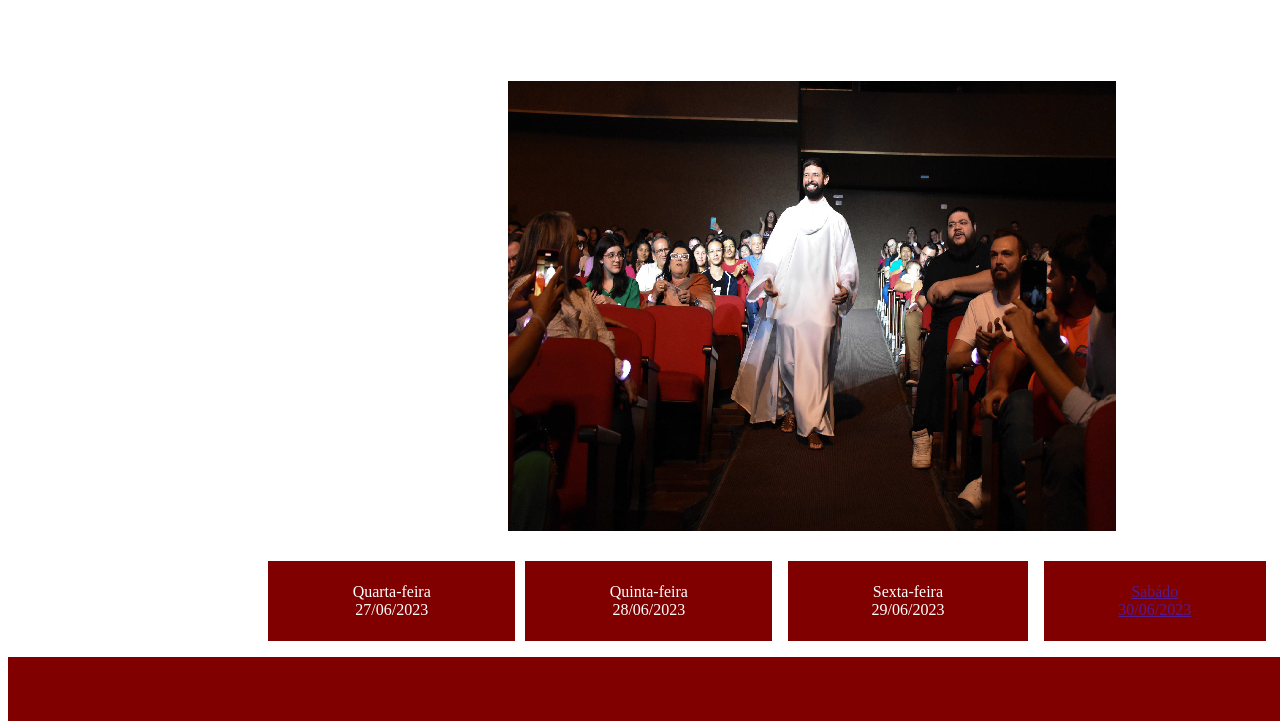
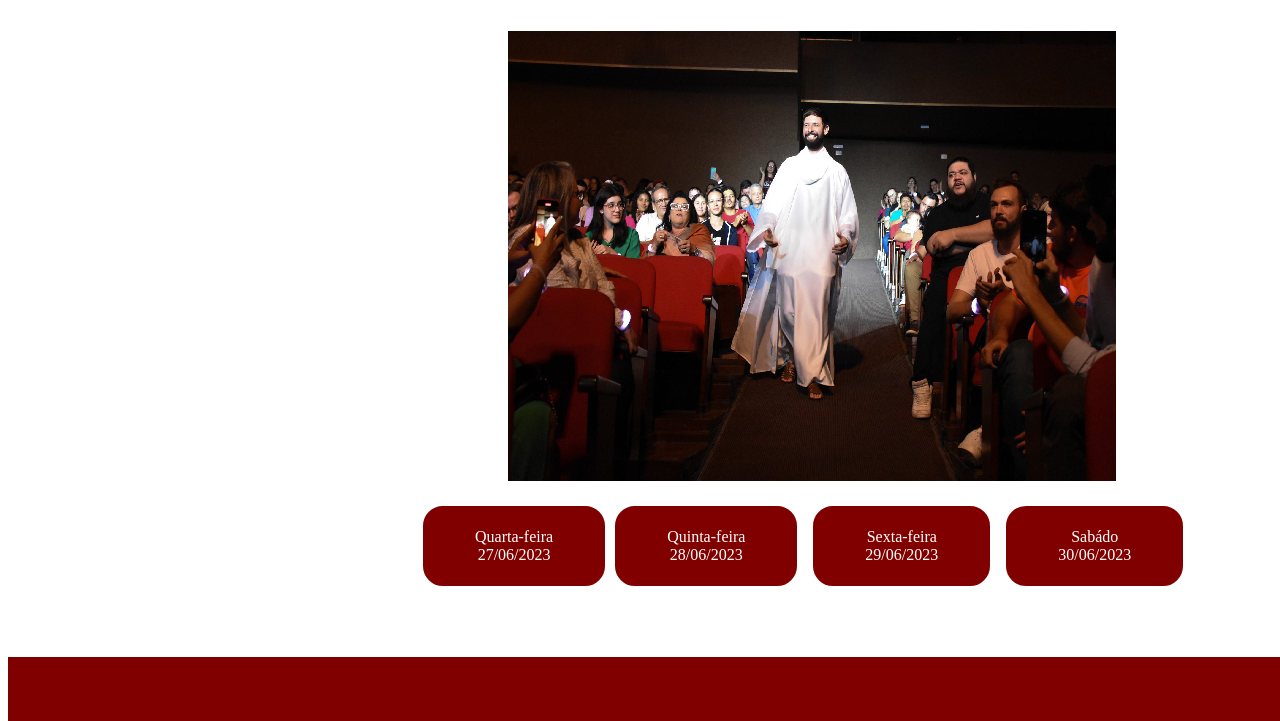
Before and after one commit to Chicomoedas/SITE-PROJETO-INTEGRADOR-001, a plain HTML site: page ingressos.html in a window 1280 px wide. Shown: the part 79-800 px from the top of the page. Drawn offline with Linux system fonts and the light colour scheme.

Commit message:
finalmente finalizado

```diff
--- a/estilo.css
+++ b/estilo.css
@@ -1,5 +1,5 @@
 header {
-
+    display: flex;
     top: 0;
     text-align: center;
     width: 100%;
@@ -13,7 +13,7 @@ header {
     padding-top: 20px;
     padding-bottom: 30px;
     box-sizing: border-box;
-    margin: 0;
+    margin-left: 0%;
 
 }
 
--- a/estilo2.css
+++ b/estilo2.css
@@ -12,11 +12,12 @@
     display: block;
     color: #800000;
     text-align: center;
+
   }
   .jesus{
   display: inline-block;
   padding-left: 500px;
-  padding-top: 80px;
+  padding-top: 30px;
   width: 50%; /* Define a largura da foto como 50% da largura da tela */
   max-width: 600px; /* Define a largura máxima da foto como 600px */
   height: auto; /* Mantém a proporção da imagem */
@@ -26,12 +27,12 @@
     align-items: center;
     display:flex; /* Ativa o Flexbox */
     gap: 4px; /* Espaço entre os botões */
-    margin-top: 20px; /* Espaço entre a foto e os botões */  flex: 1; /* Distribui o espaço disponível igualmente entre os botões */
+    margin-top: 15px; /* Espaço entre a foto e os botões */  flex: 1; /* Distribui o espaço disponível igualmente entre os botões */
     padding: 0; /* Espaço interno dos botões */
     border: none; /* Remove a borda padrão dos botões */
     border-radius: 5px; /* Arredonda os cantos dos botões */
     cursor: pointer;
-    margin-left: 260PX;
+    margin-left: 415PX;
   }
 
   .botao-1 a{
@@ -40,7 +41,7 @@
     background-color: #800000; /* Torna o botão transparente */
      /* Define a margem de 6px entre os botões */
     border: 2px #800000, solid;  /* Define a borda vermelha */
-    border-radius: #800000,  0px; /* Torna as bordas mais pontudas (sem arredondamento) */
+    border-radius:  20px; /* Torna as bordas mais pontudas (sem arredondamento) */
     padding:20px 50px; /* Adiciona um pouco de preenchimento para torná-lo mais visualmente agradável */
     cursor: pointer; /* Muda o cursor para pointer ao passar o mouse */
     color:white; /* Define a cor do texto como vermelha */
@@ -56,7 +57,7 @@
     background-color: #800000; /* Torna o botão transparente */
     margin: 6px; /* Define a margem de 6px entre os botões */
     border: 2px #800000, solid;  /* Define a borda vermelha */
-    border-radius: #800000,  0px; /* Torna as bordas mais pontudas (sem arredondamento) */
+    border-radius:  20px; /* Torna as bordas mais pontudas (sem arredondamento) */
     padding: 20px 50px; /* Adiciona um pouco de preenchimento para torná-lo mais visualmente agradável */
     cursor: pointer; /* Muda o cursor para pointer ao passar o mouse */
     color: white; /* Define a cor do texto como vermelha */
@@ -72,7 +73,7 @@
     background-color: #800000; /* Torna o botão transparente */
     margin: 6px; /* Define a margem de 6px entre os botões */
     border: 2px #800000, solid;  /* Define a borda vermelha */
-    border-radius: #800000,  20px; /* Torna as bordas mais pontudas (sem arredondamento) */
+    border-radius:   20px; /* Torna as bordas mais pontudas (sem arredondamento) */
     padding: 20px 50px; /* Adiciona um pouco de preenchimento para torná-lo mais visualmente agradável */
     cursor: pointer; /* Muda o cursor para pointer ao passar o mouse */
     color: white; /* Define a cor do texto como vermelha */
@@ -81,14 +82,14 @@
     justify-content: center;
 
 }
-.botao-4 {
+.botao-4 a{
 
   text-decoration: none;
   text-align: center;
   background-color: #800000; /* Torna o botão transparente */
   margin: 6px; /* Define a margem de 6px entre os botões */
   border: 2px #800000, solid;  /* Define a borda vermelha */
-  border-radius: #800000,  20px; /* Torna as bordas mais pontudas (sem arredondamento) */
+  border-radius:   20px; /* Torna as bordas mais pontudas (sem arredondamento) */
   padding: 20px 50px; /* Adiciona um pouco de preenchimento para torná-lo mais visualmente agradável */
   cursor: pointer; /* Muda o cursor para pointer ao passar o mouse */
   color: white; /* Define a cor do texto como vermelha */
--- a/estilo3.css
+++ b/estilo3.css
@@ -63,7 +63,7 @@
     text-align: center;
     background-color: #800000; /* Torna o botão transparente */
     border: 2px #800000, solid;  /* Define a borda vermelha */
-    border-radius: #800000,  20px; /* Torna as bordas mais pontudas (sem arredondamento) */
+    border-radius:   20px; /* Torna as bordas mais pontudas (sem arredondamento) */
     padding: 30px 80px; /* Adiciona um pouco de preenchimento para torná-lo mais visualmente agradável */
     cursor: pointer; /* Muda o cursor para pointer ao passar o mouse */
     color: white; /* Define a cor do texto como vermelha */
@@ -87,7 +87,7 @@
     text-align: center;
     background-color: #800000;
     border: 2px #800000, solid;
-    border-radius: #800000, 20px;
+    border-radius:  20px;
     /* padding: 30px 80px; */
     cursor: pointer;
     color: white;
@@ -106,7 +106,7 @@
     text-align: center;
     background-color: #800000; /* Torna o botão transparente */
     border: 2px #800000, solid;  /* Define a borda vermelha */
-    border-radius: #800000,  20px; /* Torna as bordas mais pontudas (sem arredondamento) */
+    border-radius: 20px; /* Torna as bordas mais pontudas (sem arredondamento) */
     padding: 30px 80px; /* Adiciona um pouco de preenchimento para torná-lo mais visualmente agradável */
     cursor: pointer; /* Muda o cursor para pointer ao passar o mouse */
     color: white; /* Define a cor do texto como vermelha */
--- a/ingressos.html
+++ b/ingressos.html
@@ -18,24 +18,37 @@
       </div>
       <div class="titulo">
       <h1>Garanta seu ingresso</h1>
+      <p id="ingressos">
+      </p>
       </div>
    <div class="jesus">
       <img src="Imagens/imagem-ingressos.jpg" alt="jesus">
     </div>
       <div class="botoes">
       <div class="botao-1">
-        <a href="">Quarta-feira 27/06/2023</a>
+        <a href="#" onclick="funcao()">Quarta-feira <br>27/06/2023</a>
          </div>
          <div class="botao-2">
-        <a href="">Quinta-feira 28/06/2023 </a>
+        <a href="#" onclick="funcao()">Quinta-feira <br>28/06/2023 </a>
         </div>
         <div class="botao-3">
-       <a href="">Sexta-feira 29/06/2023</a>
+       <a href="#" onclick="funcao()">Sexta-feira <br>29/06/2023</a>
      </div>
      <div class="botao-4">
-        <a href="">Sabádo 30/06/2023</a>
+        <a href="#" onclick="funcao()">Sabádo <br>30/06/2023</a>
       </div>
     </div>
     <footer class="footer"></footer>
+    <script>
+       function funcao () {
+
+
+     //colocar o resultado da multiplicação dentro do h3//
+    document.getElementById("ingressos").innerHTML = " Ingressos esgotados"
+    }
+    </script>
+
+
+
 </body>
 </html>
```
Also changed, not shown: estilo4.css (+11 -7 lines), saibamais.html (+5 -3 lines), Imagens/seta.png.
